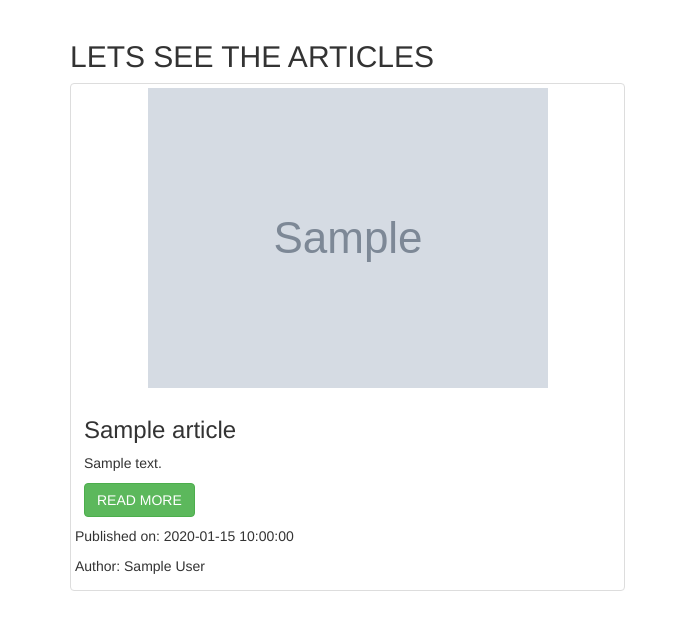
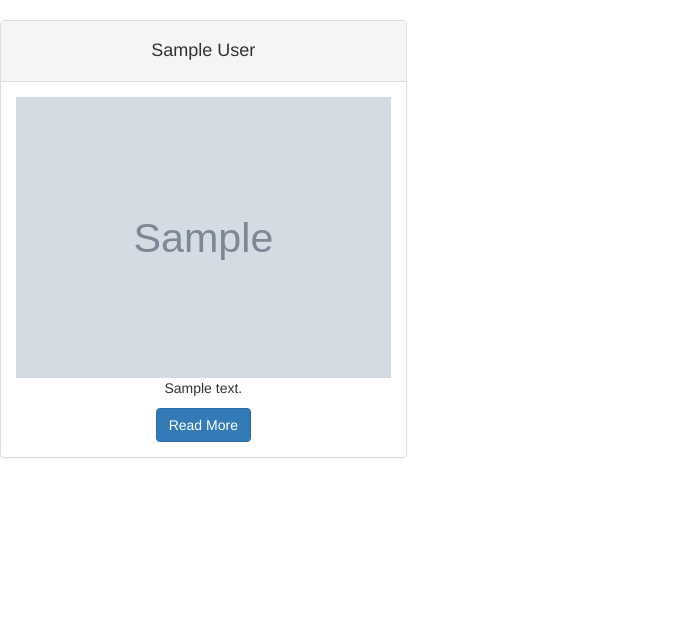
Before and after one commit to monginadiana/NEWS.API, a Flask app: template app/templates/article.html in a window 1280 px wide. Shown: the part 80-710 px from the top of the page, without its empty margins (0-688 px from the left). Run offline with Flask 2, Linux system fonts and the light colour scheme; the template is opened without the code that fills it: most values are stand-ins (such as "Sample title", 1, 10 or a date in 2020); grey boxes marked "Sample" are stand-in pictures; parts of the project's set-up code (start-up, migrations or seed data) failed here and were passed over; some libraries are stand-ins or nearby versions.

Commit message:
creation of the styles in the image and caption

```diff
--- a/app/config.py
+++ b/app/config.py
@@ -3,6 +3,7 @@ class Config:
     General configuration parent class
     '''
     NEWS_API_BASE_URL ='https://newsapi.org/v2/sources?apiKey={}'
+    NEWS_API_ARTICLES_URL = 'https://newsapi.org/v2/top-headlines?sources={}&apiKey={}'
 
 
 class ProdConfig(Config):
--- a/app/templates/article.html
+++ b/app/templates/article.html
@@ -1,34 +1,8 @@
+
 {% extends 'base.html'%}
-<!-- {% import 'macros.html' as macro%} -->
+{% import 'macros.html' as macro%}
 
 
-    {% block content %}
-    <!-- {{macro.displayArticlesList(articles)}} -->
-    <div class="container">
-      <!-- Popular movie section  -->
-      <h2 class="article-header">LETS SEE THE ARTICLES</h2>
-      {% for article_list in articles %}
-      <div class="row">
-        {% for article in article_list %}
-        <div class="col-md-6 article">
-          <div class="thumbnail">
-            <a href="{{article.url}}" target="_blank">
-              <img src="{{article.image}}" alt="{{article.title}}" class="img-responsive" styles="height:20px">
-            </a>
-            <div class="caption">
-              <h3>{{article.title}}</h3>
-              <p>{{article.description}}</p>
-              <a href="{{article.url}}" target="_blank"><button class="btn btn-success">READ MORE</button></a>
-            </div>
-            <div class="footer">
-              <p>Published on: {{article.date}}</p>
-              <p>Author: {{article.author}}</p>
-            </div>
-          </div>
-        </div>
-        {% endfor %}
-      </div>
-      {% endfor %}
-    </div>
-
-    {% endblock%}
+        {% block content %}
+        {{macro.displayArticlesList( articles)}}
+        {% endblock%}
--- a/app/templates/macros.html
+++ b/app/templates/macros.html
@@ -1,6 +1,6 @@
 {% macro displaySourceList(source_list) %}
     <div class="row">
-        {% for source in source_list %}
+        {% for source in source_list  %}
         <div class="col-md-4">
             <div class="panel panel-default text-center">
                 <div class="panel-heading">
@@ -20,19 +20,20 @@
         {% endfor %}
     </div>
 {% endmacro %}
-{% macro displayArticlesList(article_list) %}
+{% macro displayArticlesList(articles_list) %}
 
     <div class="row">
-        {% for article in article_list %}
+        {% for articles in articles_list %}
         <div class="col-md-4">
             <div class="panel panel-default text-center">
                 <div class="panel-heading">
-                    <h4>{{ articles.title}}</h4>
+                    <h4>{{ articles.author}}</h4>
 
                 </div>
                 <div class="panel-body">
-                    <img src="{{articles.urlToImage}}" alt="">
-                     <p>{{ articles.description}}</p>
+                    <img src="{{articles.urlToImage}}" alt="{{articles.author}}" class="img-responsive" styles="height:30px">
+                     <p>{{ articles.description | truncate(80)}}</p>
+                     <a href="{{ articles.url }}" class="btn btn-primary mb-2">Read More</a>
                 </div>
             </div>
         </div>
--- a/app/templates/navbar.html
+++ b/app/templates/navbar.html
@@ -12,6 +12,7 @@
             font-weight: bold;
             font-family: serif">Get Your Daily News Today</a>
 
+
         </div>
         <div class="navbar-collapse collapse">
             <ul class="nav navbar-nav">
```
Also changed, not shown: app/articles.py (+5 -5 lines), app/request.py (+36 -47 lines), app/views.py (+7 -8 lines).
